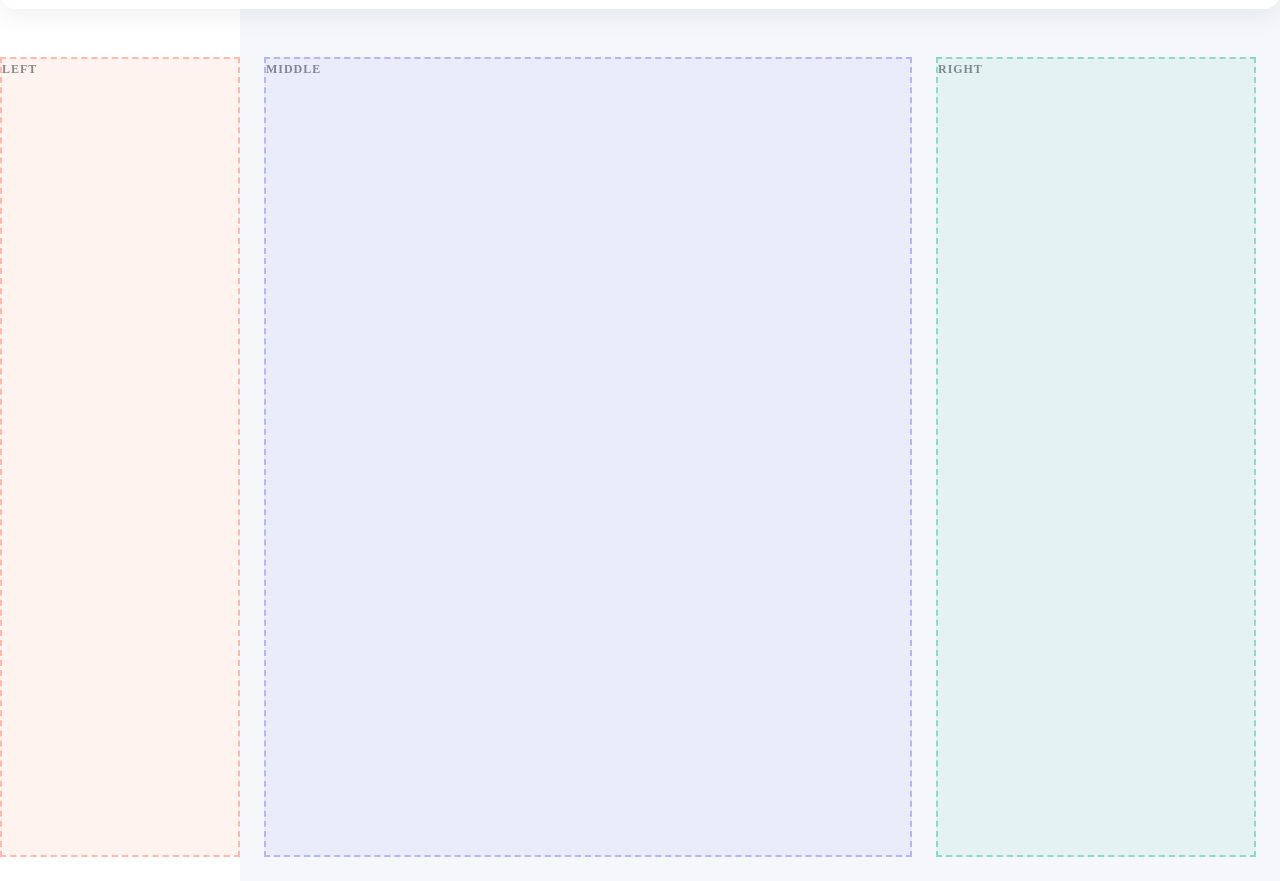
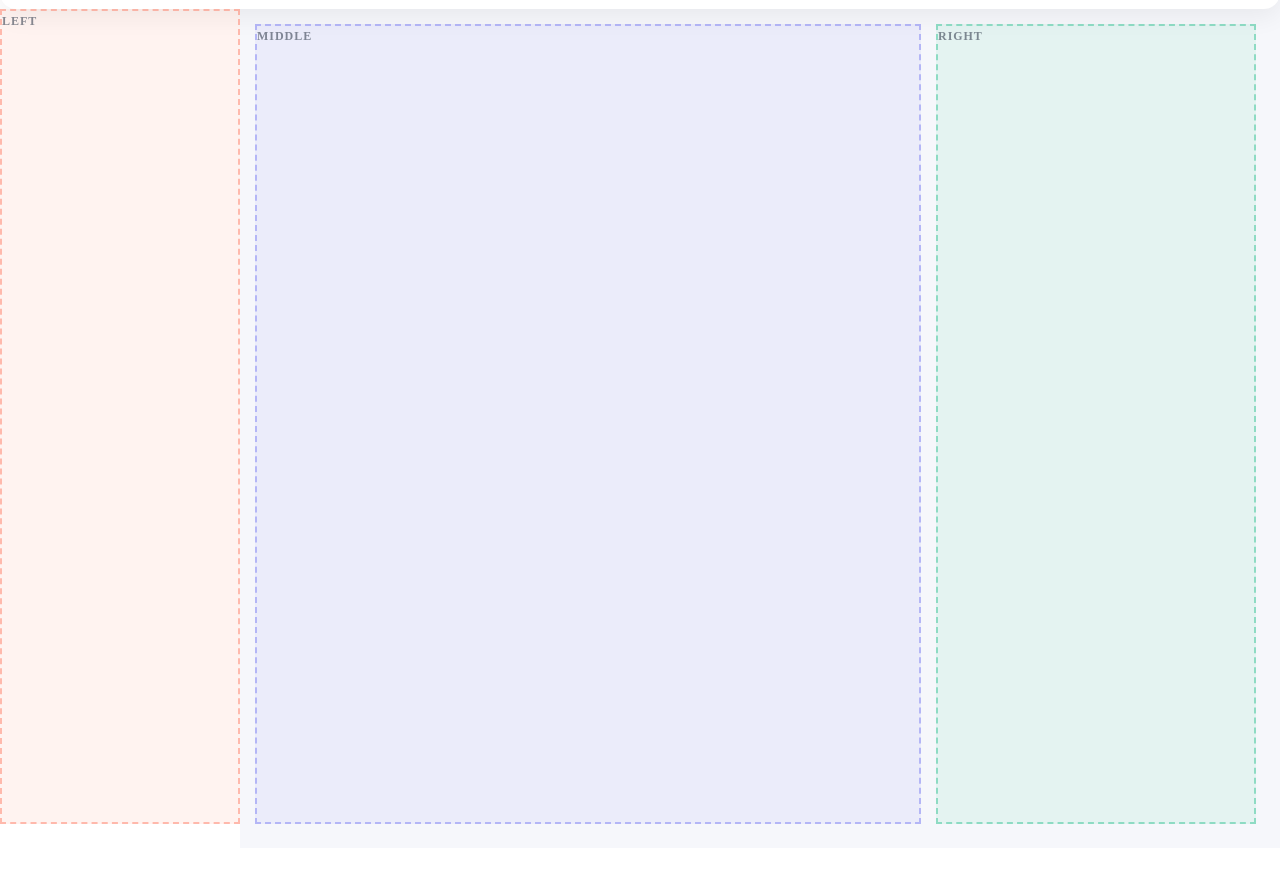
Before and after one commit to Shedrack29/practice, a plain HTML site: page dashboard.html in a window 1280 px wide. Shown: the part 65-946 px from the top of the page. After the commit the page ends 913 px from the top, so only its background shows below. Drawn offline with Linux system fonts and the light colour scheme.

Commit message:
Edited body layout

```diff
--- a/styles/components.css
+++ b/styles/components.css
@@ -9,8 +9,8 @@
   background: var(--bg-card);
   border-radius: var(--radius);
   box-shadow: var(--shadow);
-  margin-bottom: 24px;
   max-height: 64px;
+  margin-bottom: 15px;
 }
 
 .header-left {
--- a/styles/main.css
+++ b/styles/main.css
@@ -13,14 +13,15 @@
   display: grid;
   grid-template-columns: 240px 1fr 320px;
   min-height: 100vh;
-  gap: 24px;
-  padding: 24px 24px 24px 0;
+  gap: 15px;
+  padding: 0 24px 24px 0;
 }
 
 /* ===== DEV ZONE HIGHLIGHTS (TEMP) ===== */
 .debug-zones .sidebar {
   background: rgba(255, 99, 71, 0.08);
   border: 2px dashed rgba(255, 99, 71, 0.4);
+  margin-top: -15px;
 }
 
 .debug-zones .dashboard {
```
